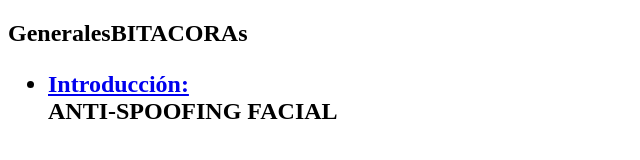
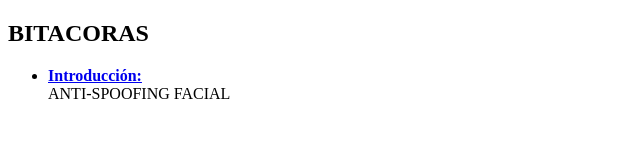
Before and after one commit to jesushubox/bitacoras.github.io, a plain HTML site: page index.html in a window 1280 px wide. Shown: the whole page, without its empty margins (0-640 px from the left). Drawn offline with Linux system fonts and the light colour scheme.

Commit message:
Update index.html

```diff
--- a/index.html
+++ b/index.html
@@ -1,7 +1,7 @@
 <!DOCTYPE html>
 <html>
 <body>
-<h2>GeneralesBITACORAs
+    <h2>BITACORAS</h2>
     <ul>
         <li><b><a href="#">Introducción:</a><br></b>ANTI-SPOOFING FACIAL</li>
     </ul>
```
